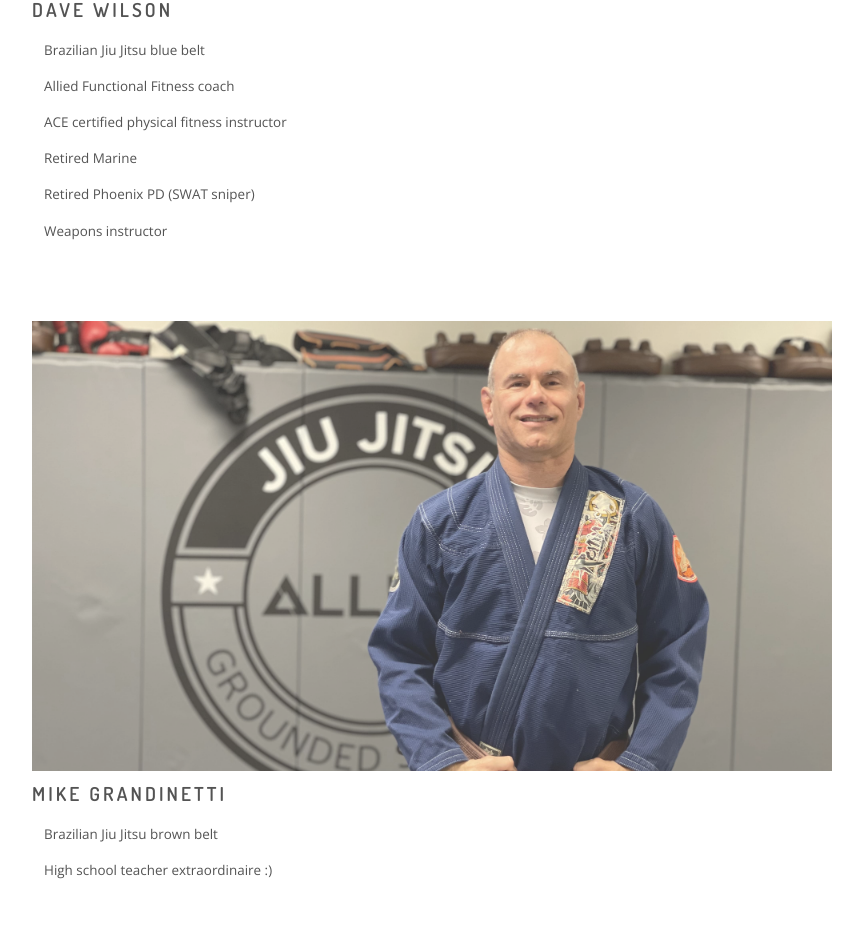
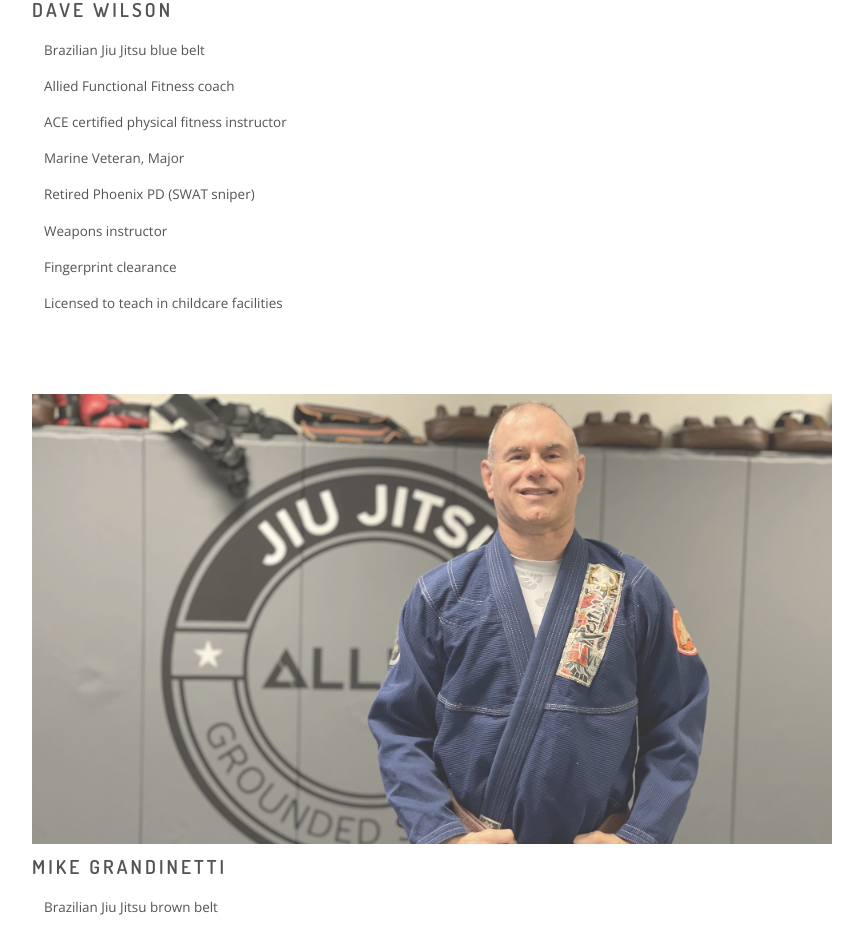
Before and after one commit to shannonhorn/AlliedJiuJitsu, a Next.js app: page /instructors in a window 1280 px wide. Shown: the part 4498-5433 px from the top of the page, without its empty margins (208-1071 px from the left). Built offline with nearby package versions, Linux system fonts and the light colour scheme.

Commit message:
dave update

```diff
--- a/pages/instructors.js
+++ b/pages/instructors.js
@@ -235,9 +235,11 @@ const Instructors = () => {
                 <li>Brazilian Jiu Jitsu blue belt</li>
                 <li>Allied Functional Fitness coach</li>
                 <li>ACE certified physical fitness instructor</li>
-                <li>Retired Marine</li>
+                <li>Marine Veteran, Major</li>
                 <li>Retired Phoenix PD (SWAT sniper)</li>
                 <li>Weapons instructor</li>
+                <li>Fingerprint clearance</li>
+                <li>Licensed to teach in childcare facilities</li>
               </ul>
             </article>
             <article>
```
